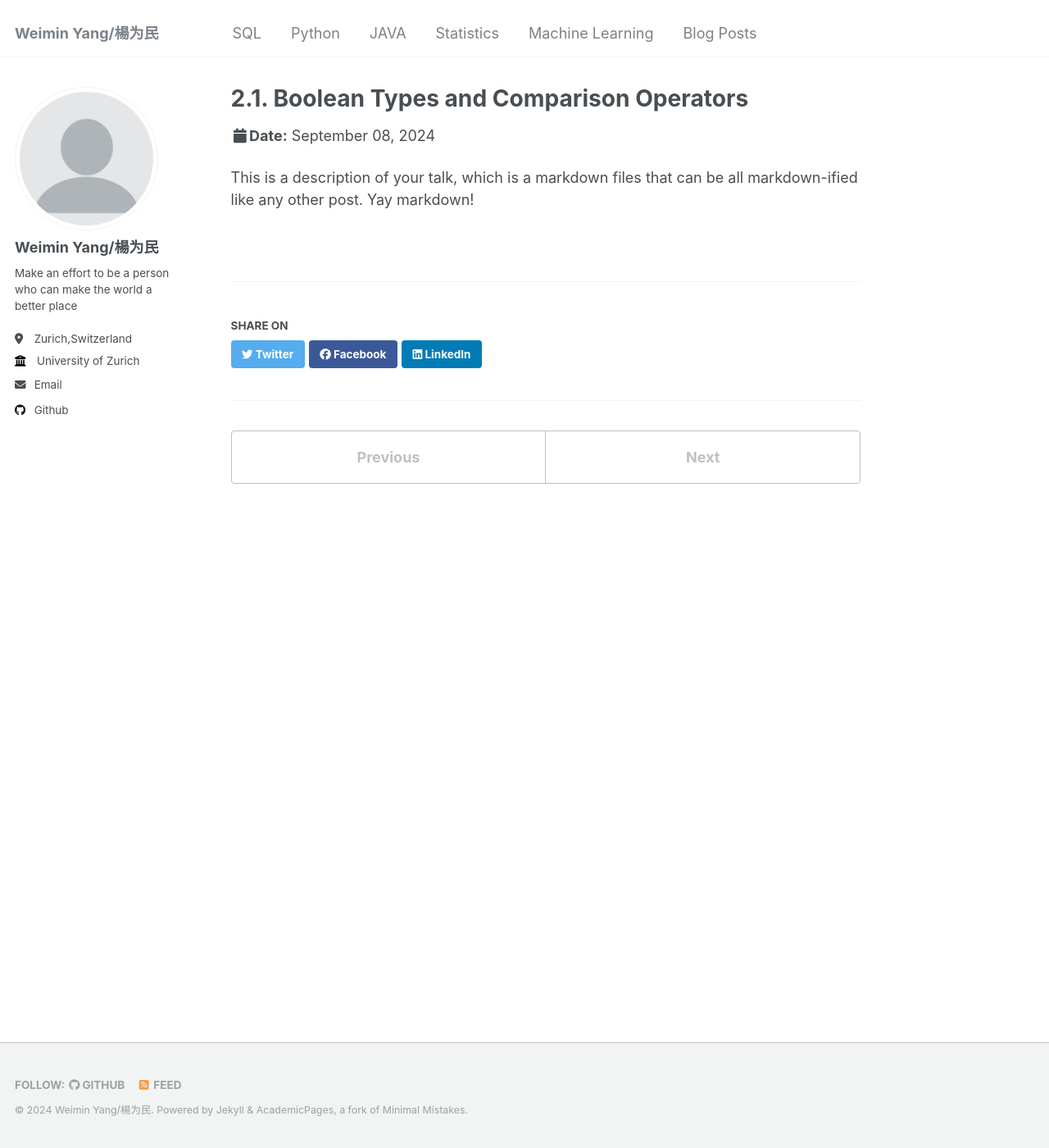
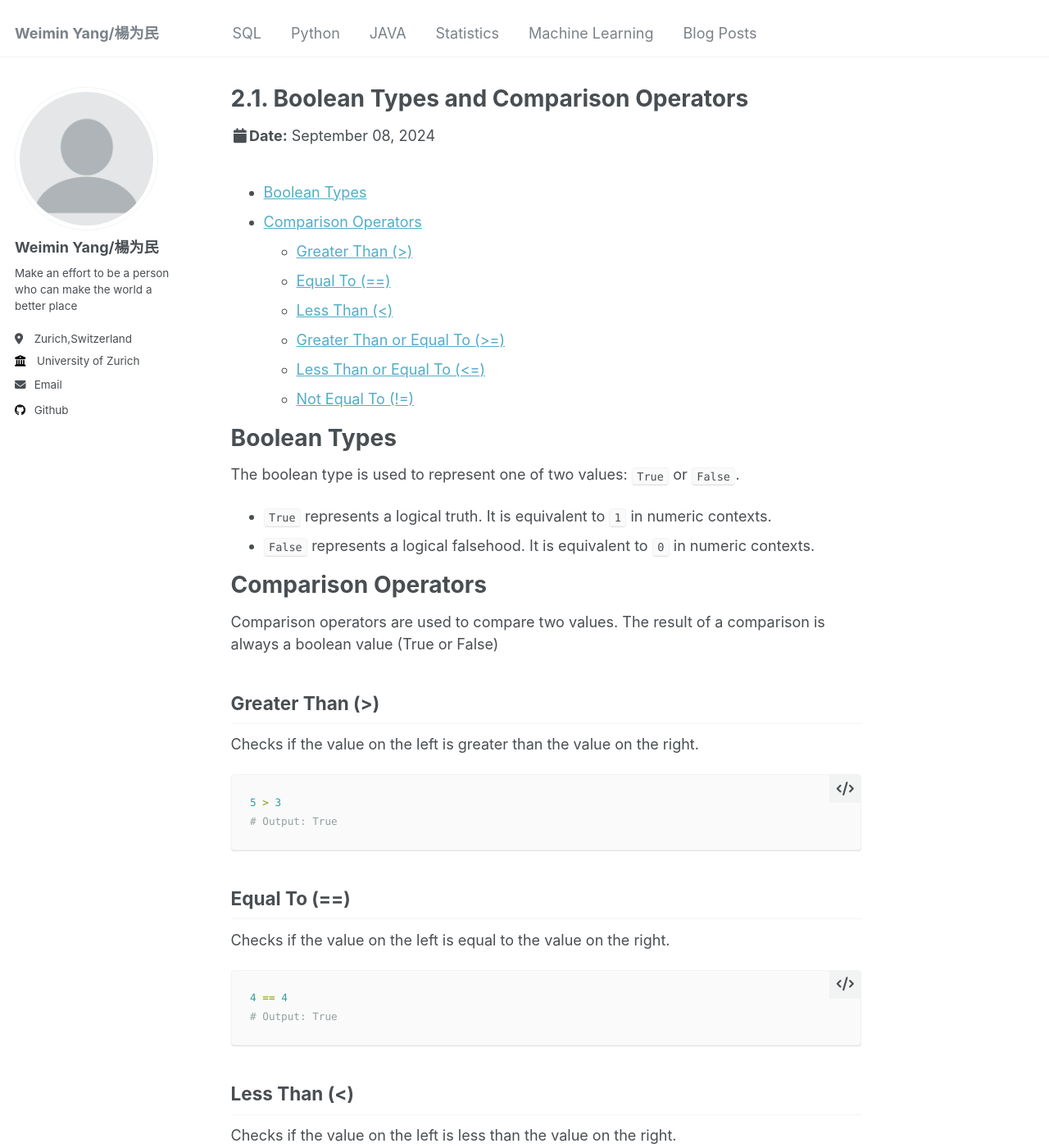
Before and after one commit to weimin3/weimin3.github-io, a Jekyll site: the page built from _Python/2_1.md, in a window 1280 px wide and 1400 px high. Shown: the whole window at 82% size. Built offline with Jekyll 4.4.1, drawn with Linux system fonts in a browser that asks for light colours; some of the changed text lies outside the part shown.

Commit message:
Update 2_1.md

````diff
--- a/_Python/2_1.md
+++ b/_Python/2_1.md
@@ -5,5 +5,64 @@ type: "Python"
 permalink: /Python/boolean-operators/
 date: 2024-09-08
 ---
+- [Boolean Types](#boolean-types)
+- [Comparison Operators](#comparison-operators)
+  - [Greater Than (\>)](#greater-than-)
+  - [Equal To (==)](#equal-to-)
+  - [Less Than (\<)](#less-than-)
+  - [Greater Than or Equal To (\>=)](#greater-than-or-equal-to-)
+  - [Less Than or Equal To (\<=)](#less-than-or-equal-to-)
+  - [Not Equal To (!=)](#not-equal-to-)
 
-This is a description of your talk, which is a markdown files that can be all markdown-ified like any other post. Yay markdown!
+
+# Boolean Types
+The boolean type is used to represent one of two values: `True` or `False`.
+- `True` represents a logical truth. It is equivalent to `1` in numeric contexts.
+- `False` represents a logical falsehood. It is equivalent to `0` in numeric contexts.
+
+
+
+# Comparison Operators
+Comparison operators are used to compare two values. The result of a comparison is always a boolean value (True or False)
+
+## Greater Than (>)
+Checks if the value on the left is greater than the value on the right.
+```python
+5 > 3
+# Output: True
+```
+
+## Equal To (==)
+Checks if the value on the left is equal to the value on the right.
+```python
+4 == 4
+# Output: True
+```
+
+## Less Than (<)
+Checks if the value on the left is less than the value on the right.
+```python
+2 < 5
+# Output: True
+```
+
+## Greater Than or Equal To (>=)
+Checks if the value on the left is greater than or equal to the value on the right.
+```python
+5 >= 5
+# Output: True
+```
+
+## Less Than or Equal To (<=)
+Checks if the value on the left is less than or equal to the value on the right.
+```python
+3 <= 4
+# Output: True
+```
+
+## Not Equal To (!=)
+Checks if the value on the left is not equal to the value on the right.
+```python
+5 != 3
+# Output: True
+```
````
